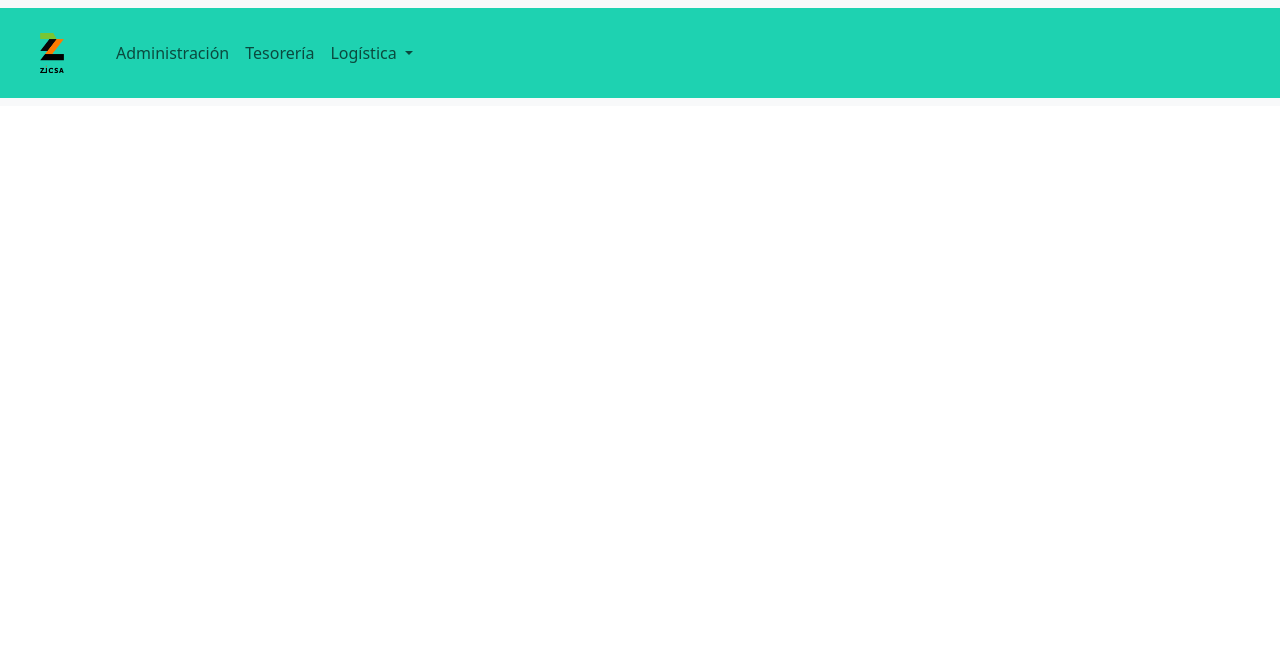
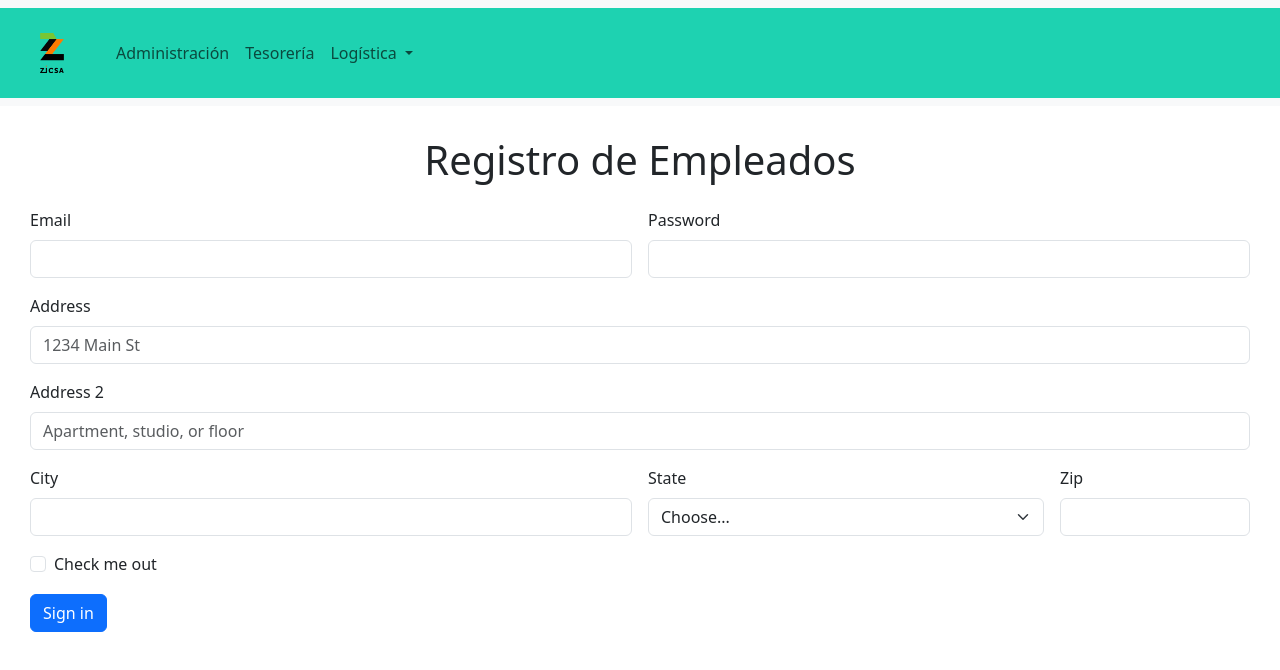
Before and after one commit to JordyPortuguez/DemoInterfazWebZicsa, a plain HTML site: page index.html in a window 1280 px wide. Drawn offline with nearby package versions, Linux system fonts and the light colour scheme.

Commit message:
Agregar Componente Forms y estilos css

```diff
--- a/index.html
+++ b/index.html
@@ -11,6 +11,8 @@
 
 </head>
 <body>
+    <!-- Barra de Navegación -->
+
     <nav class="navbar navbar-expand-lg bg-body-tertiary">
         <div class="container-fluid">
           <a class="navbar-brand" href="#">
@@ -42,6 +44,54 @@
         </div>
     </nav>
 
+    <!-- Formulario -->
+
+    <form class="row g-3">
+        <h1 class="text-center">Registro de Empleados</h1>
+        <div class="col-md-6">
+          <label for="inputEmail4" class="form-label">Email</label>
+          <input type="email" class="form-control" id="inputEmail4">
+        </div>
+        <div class="col-md-6">
+          <label for="inputPassword4" class="form-label">Password</label>
+          <input type="password" class="form-control" id="inputPassword4">
+        </div>
+        <div class="col-12">
+          <label for="inputAddress" class="form-label">Address</label>
+          <input type="text" class="form-control" id="inputAddress" placeholder="1234 Main St">
+        </div>
+        <div class="col-12">
+          <label for="inputAddress2" class="form-label">Address 2</label>
+          <input type="text" class="form-control" id="inputAddress2" placeholder="Apartment, studio, or floor">
+        </div>
+        <div class="col-md-6">
+          <label for="inputCity" class="form-label">City</label>
+          <input type="text" class="form-control" id="inputCity">
+        </div>
+        <div class="col-md-4">
+          <label for="inputState" class="form-label">State</label>
+          <select id="inputState" class="form-select">
+            <option selected>Choose...</option>
+            <option>...</option>
+          </select>
+        </div>
+        <div class="col-md-2">
+          <label for="inputZip" class="form-label">Zip</label>
+          <input type="text" class="form-control" id="inputZip">
+        </div>
+        <div class="col-12">
+          <div class="form-check">
+            <input class="form-check-input" type="checkbox" id="gridCheck">
+            <label class="form-check-label" for="gridCheck">
+              Check me out
+            </label>
+          </div>
+        </div>
+        <div class="col-12">
+          <button type="submit" class="btn btn-primary">Sign in</button>
+        </div>
+      </form>
+
 
     <script src="https://cdn.jsdelivr.net/npm/bootstrap@5.3.3/dist/js/bootstrap.bundle.min.js" integrity="sha384-YvpcrYf0tY3lHB60NNkmXc5s9fDVZLESaAA55NDzOxhy9GkcIdslK1eN7N6jIeHz" crossorigin="anonymous"></script>
 
--- a/style.css
+++ b/style.css
@@ -3,3 +3,13 @@
 .navbar .container-fluid {
     background-color: #1ed2b1 ;
   }
+
+/* Formulario  */
+
+.row {
+padding: 30px;
+}
+
+h1{
+    align-content: center;
+}
```
